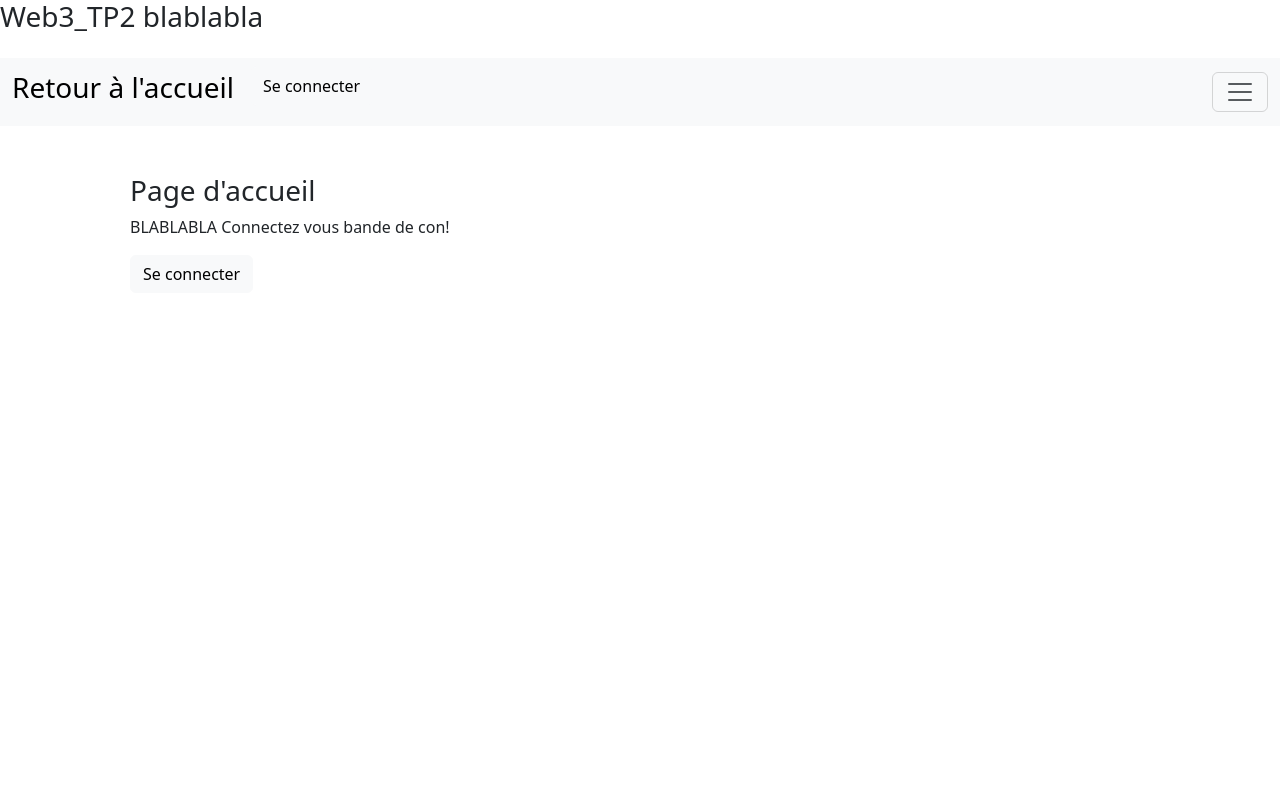
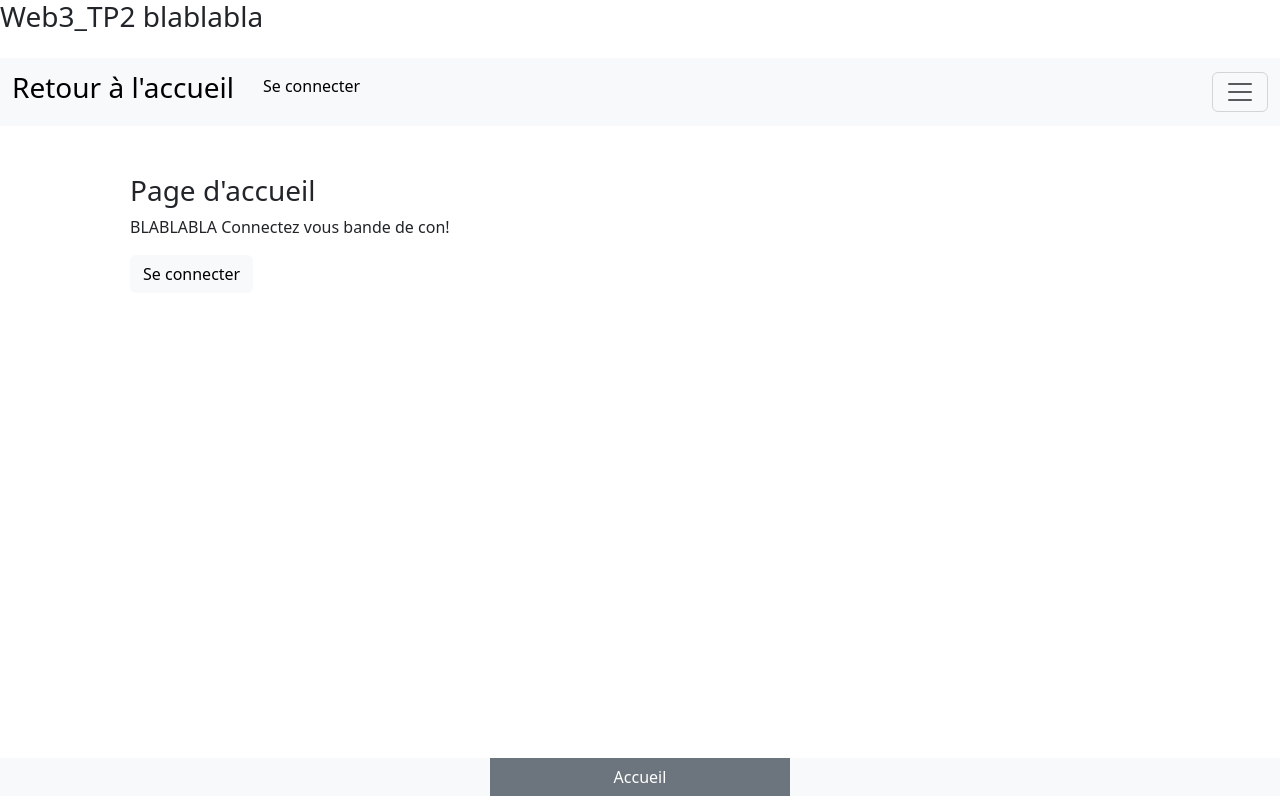
Before and after one commit to 5gtP3pp3r/WEB3_TP2, a React (Vite) app: page / in a window 1280 px wide. Built offline with nearby package versions, Linux system fonts and the light colour scheme.

Commit message:
Ajout bouton Accueil et footer fixed bot

```diff
--- a/src/Footer.tsx
+++ b/src/Footer.tsx
@@ -1,5 +1,5 @@
 import 'bootstrap/dist/css/bootstrap.min.css';
-import { Container, Row } from 'react-bootstrap';
+
 import ButtonGroup from 'react-bootstrap/ButtonGroup';
 import { Button } from 'react-bootstrap';
 import { useAuth0 } from '@auth0/auth0-react';
@@ -11,18 +11,19 @@ export function Footer() {
     const navigate = useNavigate();
 
     return (
-        <Container>
-        <Row className="d-flex justify-content-center mb-1">
-        {isAuthenticated ? (
+        <div className="d-flex justify-content-center mb-1 fixed-bottom bg-light">
             <ButtonGroup aria-label="Bouton liens exercicesrang1">
-                <Button variant='light' onClick={() => navigate("/projets/demineur")} className="btn btn-primary" style={{width:200}}>Démineur</Button>
-                <Button variant='light' onClick={() => navigate("/projets/horloge")} className="btn btn-primary" style={{width:200}}>Horloge</Button>
-                <Button variant='light' onClick={() => navigate("/projets/yahtzee")} className="btn btn-primary" style={{width:200}}>Yahtzee</Button>
+                {isAuthenticated ? (
+                <>
+                    <Button variant='light' onClick={() => navigate("/projets/demineur")} className="btn btn-primary rounded-0" style={{width:300}}>Démineur</Button>
+                    <Button variant='light' onClick={() => navigate("/projets/horloge")} className="btn btn-primary" style={{width:300}}>Horloge</Button>
+                    <Button variant='light' onClick={() => navigate("/projets/yahtzee")} className="btn btn-primary" style={{width:300}}>Yahtzee</Button>
+                </>
+                ) : (
+                <></>
+                )}
+                <Button variant='secondary' onClick={() => navigate("/")} className="btn btn-primary rounded-0" style={{width:300}}>Accueil</Button>
             </ButtonGroup>
-            ) : (
-                <></>
-            )}
-        </Row>
-        </Container>
+        </div>
     );
 }
```
